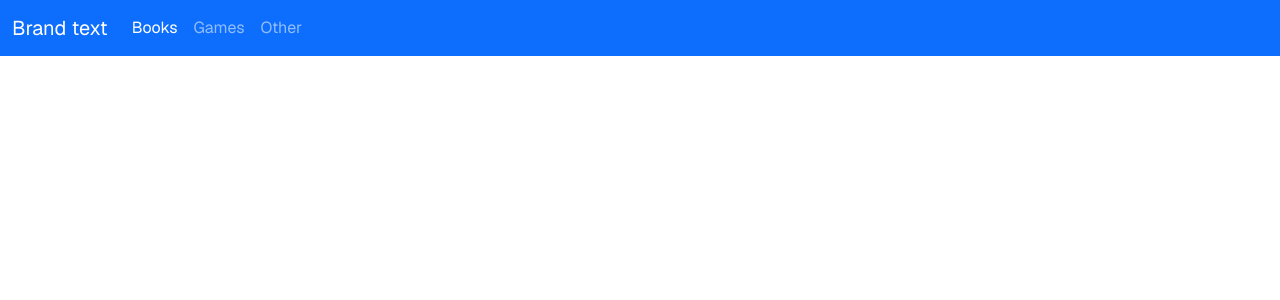
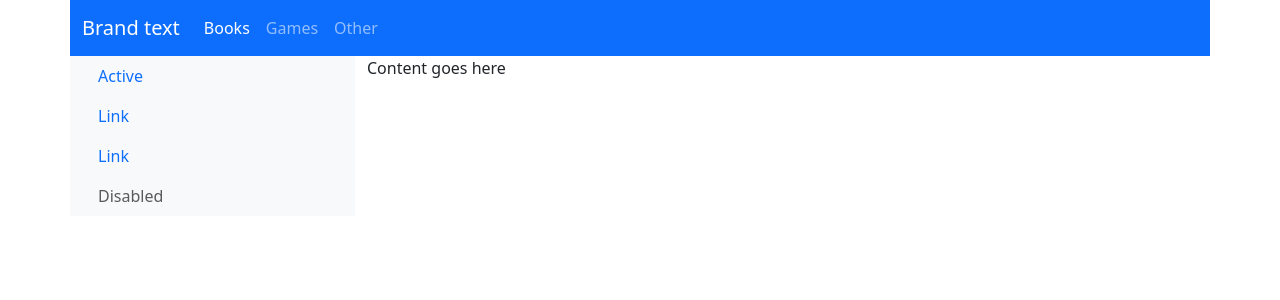
Before and after one commit to liveweird/garage-web, a Next.js app: page / in a window 1280 px wide. Shown: the top 300 px of the page. Built offline with nearby package versions, Linux system fonts and the light colour scheme.

Commit message:
Two new components, basic layout, some initial category selection logic

```diff
--- /dev/null
+++ b/app/components/LeftMenu.tsx
@@ -0,0 +1,20 @@
+import getCatalog from "../services/GetCatalog";
+
+export default function LeftMenu() {
+  return (
+    <ul className="nav flex-column">
+      <li className="nav-item">
+        <a className="nav-link active" aria-current="page" href="#">Active</a>
+      </li>
+      <li className="nav-item">
+        <a className="nav-link" href="#">Link</a>
+      </li>
+      <li className="nav-item">
+        <a className="nav-link" href="#">Link</a>
+      </li>
+      <li className="nav-item">
+        <a className="nav-link disabled" aria-disabled="true">Disabled</a>
+      </li>
+    </ul>
+  );
+}
--- a/app/components/TopMenu.tsx
+++ b/app/components/TopMenu.tsx
@@ -1,34 +1,28 @@
-const getCategories = () => [
-  { id: "books", name: "Books", isDefault: true },
-  { id: "games", name: "Games" },
-  { id: "other",name: "Other" }
-];
+'use client';
 
-const getCatalog = () => [
-  { id: "1", categoryId: "books", name: "Book #1", description: "Description of Book #1", images: ["image11.jpg", "image12.jpg", "image13.jpg"] },
-  { id: "2", categoryId: "books", name: "Book #2", description: "Description of Book #2", images: ["image21.jpg", "image22.jpg", "image23.jpg"] },
-  { id: "3", categoryId: "books", name: "Book #3", description: "Description of Book #3", images: ["image31.jpg", "image32.jpg", "image33.jpg"] },
-  { id: "4", categoryId: "games", name: "Game #1", description: "Description of Game #1", images: ["image41.jpg", "image42.jpg", "image43.jpg"] },
-  { id: "5", categoryId: "others", name: "Other #1", description: "Description of Other #1", images: ["image51.jpg", "image52.jpg", "image53.jpg"] },
-]
+import { Category, getCategories }from "../services/GetCategories";
 
-export default function TopMenu() {
+type TopMenuProps = {
+  selectedCategoryId: string;
+  onCategorySelect: (newCategoryId: string) => void;
+};
+
+export default function TopMenu({ selectedCategoryId, onCategorySelect }: TopMenuProps) {
   return (
     <>
-      <nav className="navbar fixed-top bg-primary navbar-expand-lg" data-bs-theme="dark">
-        <div className="container-fluid">
+      <nav className="navbar sticky-top bg-primary navbar-expand-lg" data-bs-theme="dark">
+        <div className="container">
           <a className="navbar-brand" href="#">Brand text</a>
           <div className="collapse navbar-collapse" id="navbarSupportedContent">
             <ul className="navbar-nav me-auto mb-2 mb-lg-0">
               {getCategories().map((item, index) => (
                 <li key={index} className="nav-item">
-                  <a
+                  <button
                     className={`nav-link ${item.isDefault ? 'active' : ''}`}
                     aria-current={item.isDefault ? 'page' : undefined}
-                    href={item.id}
-                  >
+                    onClick={() => onCategorySelect(item.id)}>
                     {item.name}
-                  </a>
+                  </button>
                 </li>
               ))}
             </ul>
--- a/app/globals.css
+++ b/app/globals.css
@@ -1,42 +1,25 @@
 :root {
-  --background: #ffffff;
-  --foreground: #171717;
 }
 
 @media (prefers-color-scheme: dark) {
   :root {
-    --background: #0a0a0a;
-    --foreground: #ededed;
   }
 }
 
 html,
 body {
-  max-width: 100vw;
-  overflow-x: hidden;
 }
 
 body {
-  color: var(--foreground);
-  background: var(--background);
-  font-family: Arial, Helvetica, sans-serif;
-  -webkit-font-smoothing: antialiased;
-  -moz-osx-font-smoothing: grayscale;
 }
 
 * {
-  box-sizing: border-box;
-  padding: 0;
-  margin: 0;
 }
 
 a {
-  color: inherit;
-  text-decoration: none;
 }
 
 @media (prefers-color-scheme: dark) {
   html {
-    color-scheme: dark;
   }
 }
--- a/app/page.module.css
+++ b/app/page.module.css
@@ -1,41 +1,13 @@
 .page {
-  --gray-rgb: 0, 0, 0;
-  --gray-alpha-200: rgba(var(--gray-rgb), 0.08);
-  --gray-alpha-100: rgba(var(--gray-rgb), 0.05);
-
-  --button-primary-hover: #383838;
-  --button-secondary-hover: #f2f2f2;
-
-  display: grid;
-  grid-template-rows: 20px 1fr 20px;
-  align-items: center;
-  justify-items: center;
-  min-height: 100svh;
-  padding: 80px;
-  gap: 64px;
-  font-family: var(--font-geist-sans);
 }
 
 @media (prefers-color-scheme: dark) {
   .page {
-    --gray-rgb: 255, 255, 255;
-    --gray-alpha-200: rgba(var(--gray-rgb), 0.145);
-    --gray-alpha-100: rgba(var(--gray-rgb), 0.06);
-
-    --button-primary-hover: #ccc;
-    --button-secondary-hover: #1a1a1a;
   }
 }
 
 .main {
-  display: flex;
-  flex-direction: column;
-  gap: 32px;
-  grid-row-start: 2;
 }
 
 .footer {
-  grid-row-start: 3;
-  display: flex;
-  gap: 24px;
 }
--- a/app/page.tsx
+++ b/app/page.tsx
@@ -1,12 +1,38 @@
+'use client';
+
+import { useState } from 'react';
+
 import styles from "./page.module.css";
 import TopMenu from "./components/TopMenu";
+import LeftMenu from './components/LeftMenu';
 
 export default function Home() {
+  const [selectedCategoryId, setSelectedCategoryId] = useState<string>('');
+
+  function handleCategorySelect(newCategoryId: string) {
+    setSelectedCategoryId(newCategoryId);
+    console.log('Category changed to:', newCategoryId);
+  }
+
   return (
     <div className={styles.page}>
       <main className={styles.main}>
-        <TopMenu />
-
+        <div className="container">
+          <div className="row">
+            <TopMenu
+              selectedCategoryId={selectedCategoryId}
+              onCategorySelect={handleCategorySelect}
+            />
+          </div>
+          <div className="row">
+            <div className="col-md-3 bg-light">
+              <LeftMenu />
+            </div>
+            <div className="col-md-9">
+              Content goes here
+            </div>
+          </div>
+        </div>
       </main>
       <footer className={styles.footer}>
       </footer>
--- /dev/null
+++ b/app/services/GetCatalog.ts
@@ -0,0 +1,17 @@
+type Item = {
+    id: string;
+    categoryId: string;
+    name: string;
+    description: string;
+    images: string[];
+  };
+
+export default function getCatalog(): Item[] {
+    return [
+        { id: "1", categoryId: "books", name: "Book #1", description: "Description of Book #1", images: ["image11.jpg", "image12.jpg", "image13.jpg"] },
+        { id: "2", categoryId: "books", name: "Book #2", description: "Description of Book #2", images: ["image21.jpg", "image22.jpg", "image23.jpg"] },
+        { id: "3", categoryId: "books", name: "Book #3", description: "Description of Book #3", images: ["image31.jpg", "image32.jpg", "image33.jpg"] },
+        { id: "4", categoryId: "games", name: "Game #1", description: "Description of Game #1", images: ["image41.jpg", "image42.jpg", "image43.jpg"] },
+        { id: "5", categoryId: "others", name: "Other #1", description: "Description of Other #1", images: ["image51.jpg", "image52.jpg", "image53.jpg"] },
+    ]
+}
--- /dev/null
+++ b/app/services/GetCategories.ts
@@ -0,0 +1,13 @@
+export type Category = {
+    id: string;
+    name: string;
+    isDefault?: boolean;
+  };
+
+export function getCategories() : Category[] {
+    return [
+    { id: "books", name: "Books", isDefault: true },
+    { id: "games", name: "Games" },
+    { id: "other",name: "Other" }
+  ];
+}
```
Also changed, not shown: 1 other file (tests, documents, lock files or other folders).
